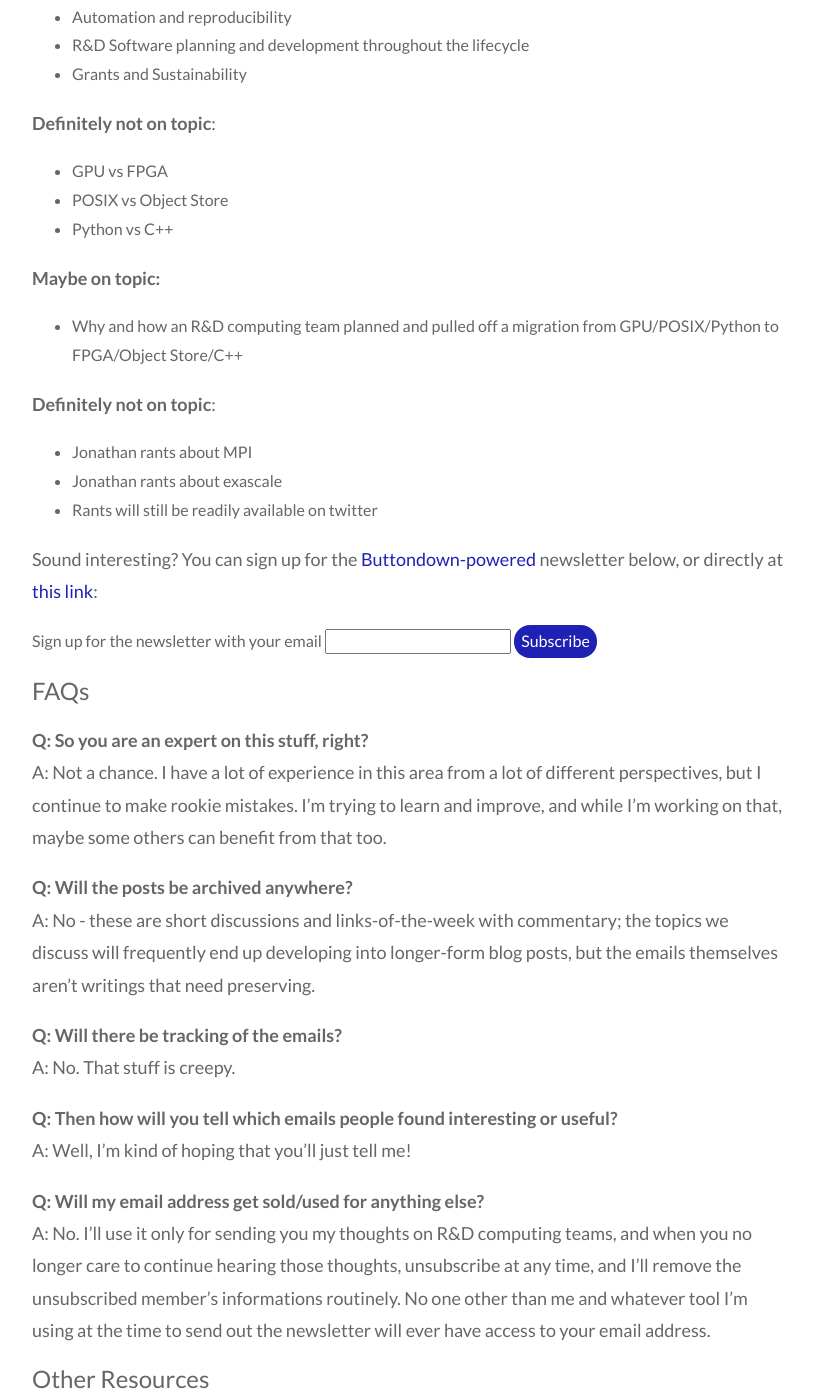
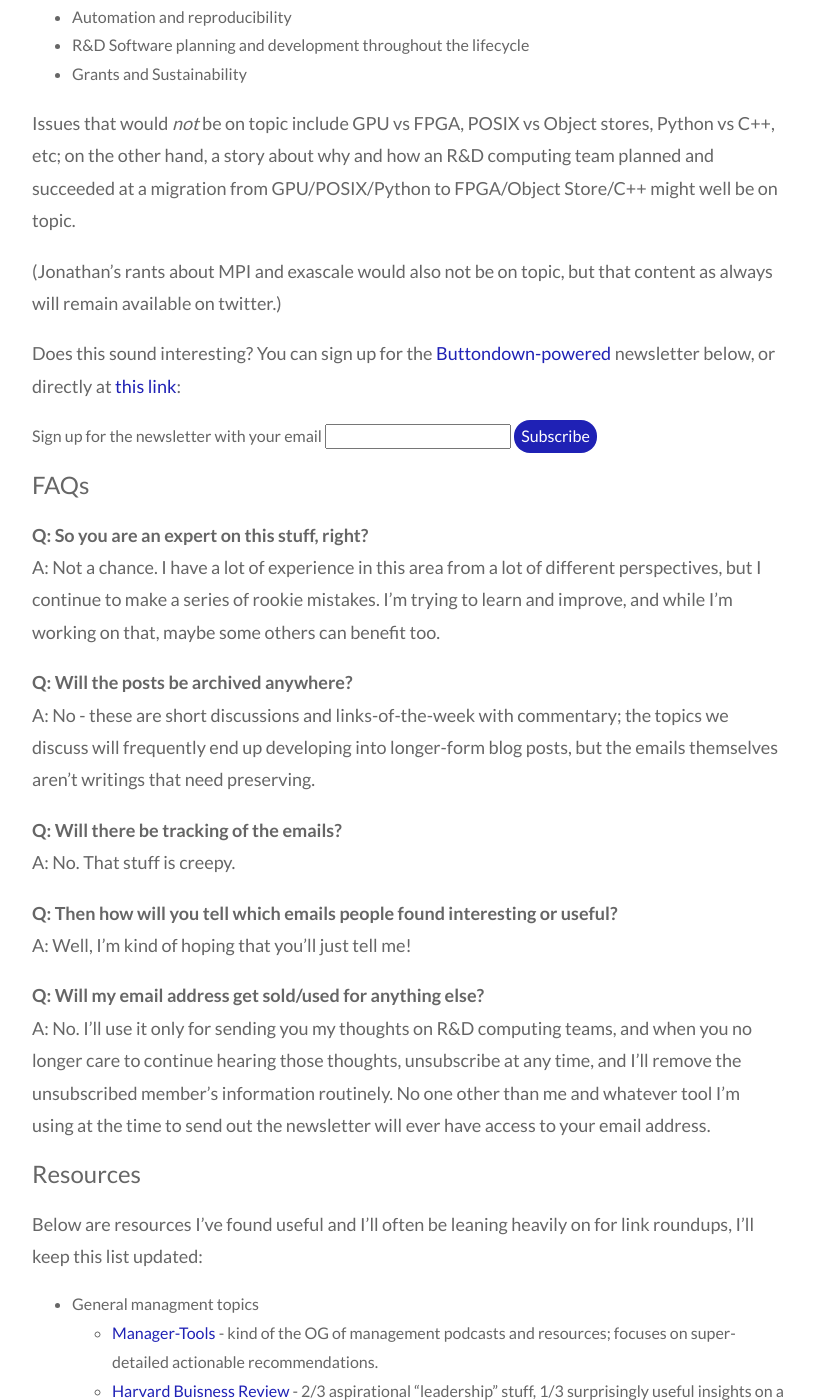
Before and after one commit to ljdursi/dursi-blog, a Jekyll site: the page built from newsletter.md, in a window 1280 px wide and 1400 px high, scrolled down 1727 px. Shown: the whole window, without its empty margins (368-1182 px from the left). Built offline with Jekyll 4.4.1, drawn with Linux system fonts in a browser that asks for light colours; nearby versions of some CDN libraries; some of the changed text lies outside the part shown.

```diff
--- a/newsletter.md
+++ b/newsletter.md
@@ -71,20 +71,14 @@ Feedback from subscribers will greatly shape the topics we cover.  Likely early
 - R&D Software planning and development throughout the lifecycle
 - Grants and Sustainability
 
-**Definitely not on topic**:
-* GPU vs FPGA
-* POSIX vs Object Store
-* Python vs C++
+Issues that would _not_ be on topic include GPU vs FPGA, POSIX vs Object stores, Python vs C++, etc;
+on the other hand, a story about why and how an R&D computing team planned and succeeded at
+a migration from GPU/POSIX/Python to FPGA/Object Store/C++ might well be on topic.
 
-**Maybe on topic:**
-* Why and how an R&D computing team planned and pulled off a migration from GPU/POSIX/Python to FPGA/Object Store/C++
+(Jonathan's rants about MPI and exascale would also not be on topic, but that content as always will
+remain available on twitter.)
 
-**Definitely not on topic**:
-* Jonathan rants about MPI
-* Jonathan rants about exascale
-* Rants will still be readily available on twitter
-
-Sound interesting?  You can sign up for the [Buttondown-powered](https://buttondown.email) newsletter below, or
+Does this sound interesting?  You can sign up for the [Buttondown-powered](https://buttondown.email) newsletter below, or
 directly at [this link](https://buttondown.email/ljdursi):
 
 <form
@@ -104,8 +98,8 @@ directly at [this link](https://buttondown.email/ljdursi):
 
 **Q: So you are an expert on this stuff, right?** <br/>
 A: Not a chance.  I have a lot of experience in this area from a lot of different perspectives,
-but I continue to make rookie mistakes.  I'm trying to learn and improve, and while I'm working
-on that, maybe some others can benefit from that too.
+but I continue to make a series of rookie mistakes.  I'm trying to learn and improve, and while I'm working
+on that, maybe some others can benefit too.
 
 **Q: Will the posts be archived anywhere?** <br/>
 A: No - these are short discussions and links-of-the-week with commentary; the topics we discuss will frequently end up developing into longer-form blog posts, but the emails themselves aren't writings that need preserving.
@@ -117,19 +111,25 @@ A: No.  That stuff is creepy.
 A: Well, I'm kind of hoping that you'll just tell me!
 
 **Q: Will my email address get sold/used for anything else?** <br/>
-A: No.  I'll use it only for sending you my thoughts on R&D computing teams, and when you no longer care to continue hearing those thoughts, unsubscribe at any time, and I'll remove the unsubscribed member's informations routinely.  No one other than me and
+A: No.  I'll use it only for sending you my thoughts on R&D computing teams, and when you no longer care to continue hearing those thoughts, unsubscribe at any time, and I'll remove the unsubscribed member's information routinely.  No one other than me and
 whatever tool I'm using at the time to send out the newsletter will ever have access to your email address.
 
-## Other Resources
+## Resources
 
 Below are resources I've found useful and I'll often be leaning heavily on for link roundups, I'll keep this list updated:
 
-* General Managment Topics
+* General managment topics
     - [Manager-Tools](https://www.manager-tools.com) - kind of the OG of management podcasts and resources; focuses on super-detailed actionable recommendations.
     - [Harvard Buisness Review](https://hbr.org) - 2/3 aspirational "leadership" stuff, 1/3 surprisingly useful insights on a range of topics.
 * Software development managment
     - [Rand in Repose](https://randsinrepose.com) - both the books and the very active slack community
     - [The Manager's Path](https://www.oreilly.com/library/view/the-managers-path/9781491973882/) - an extremely useful book on the increasing responsibilities of software development
+    - [Re:work at Google](https://rework.withgoogle.com/)
+* Nonprofit management
+    - [The Good Partnership](https://www.thegoodpartnership.com)
+    - [Joan Garry](https://www.joangarry.com)
+* Data-science teams
+    - [The Care and Feeding of Data Science Teams](https://oreilly-ds-report.s3.amazonaws.com/Care_and_Feeding_of_Data_Scientists.pdf)
 
 
 ## Subscribe
```
Also changed, not shown: other parts of newsletter.md (+2 -2 lines).
